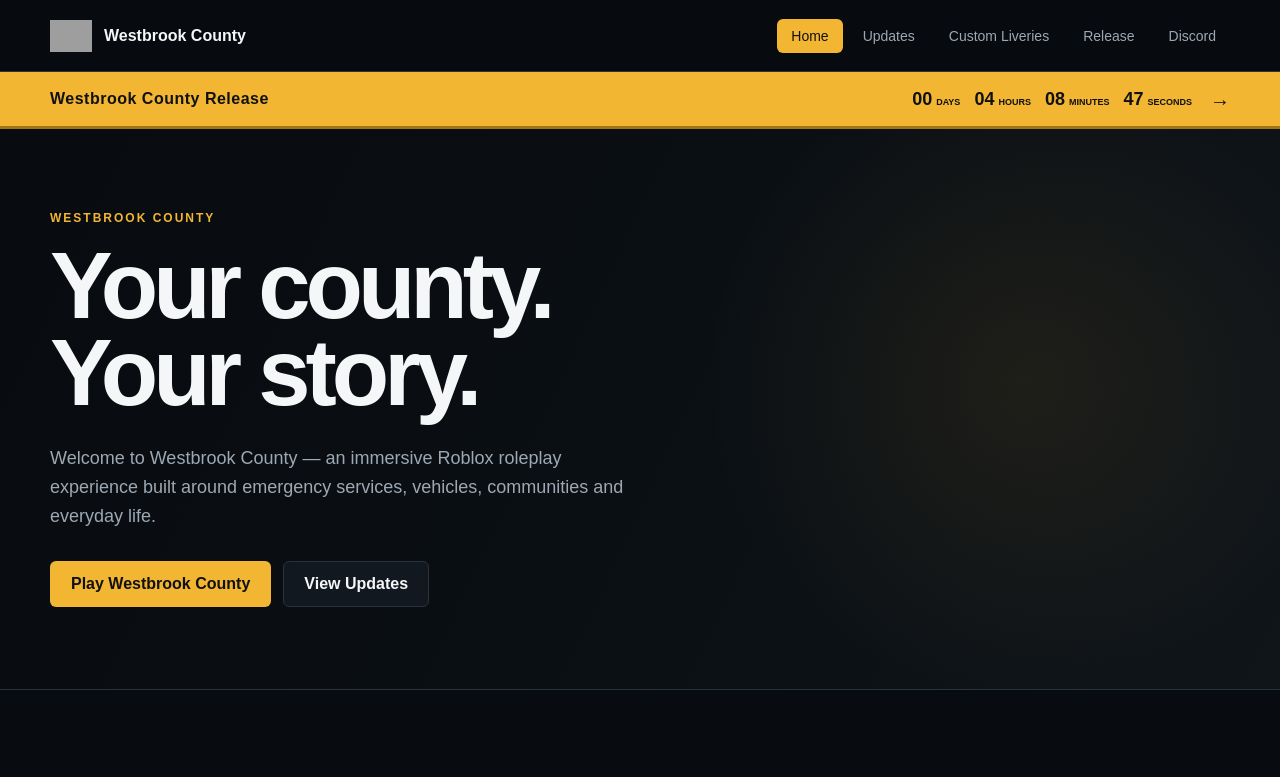
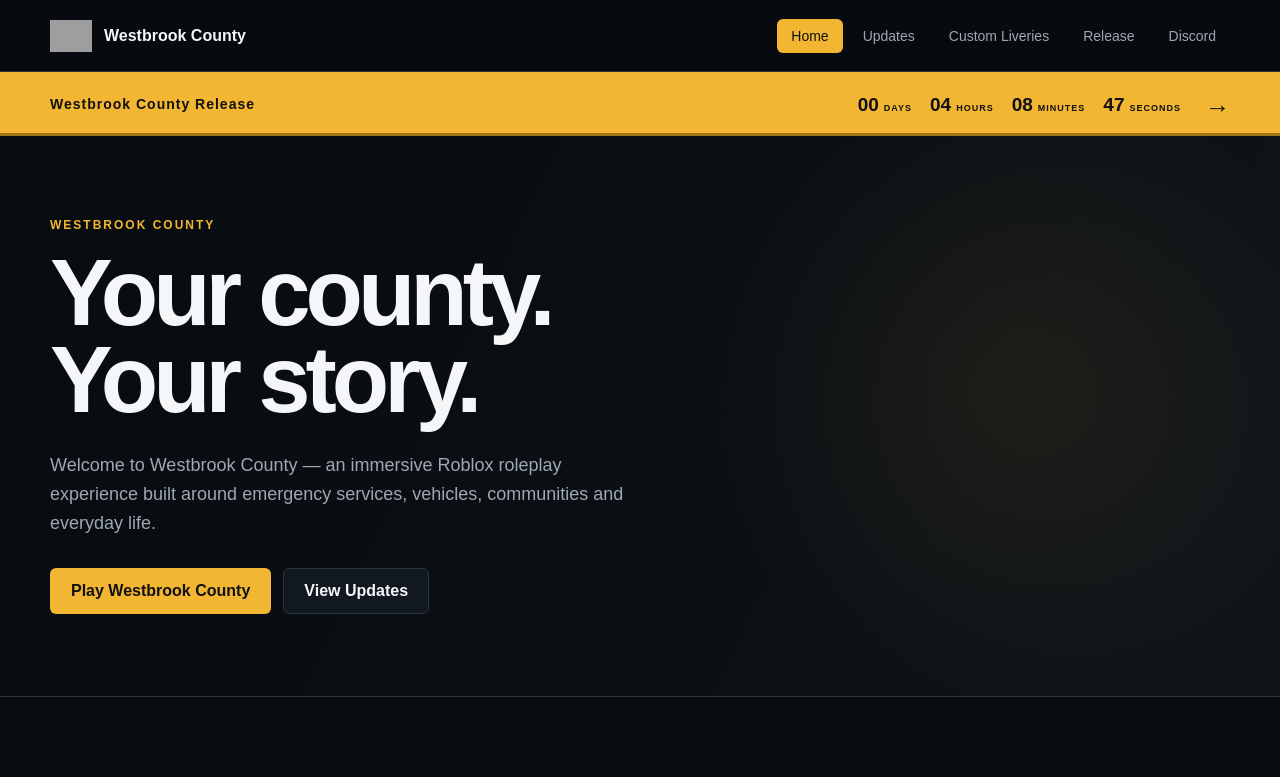
Before and after one commit to pineapplekid555-glitch/Westbrookcounty, a plain HTML site: page index.html in a window 1280 px wide. Shown: the top 777 px of the page. Drawn offline with Linux system fonts and the light colour scheme; grey boxes are pictures that could not be loaded.

Commit message:
Update styles.css

```diff
--- a/assets/css/styles.css
+++ b/assets/css/styles.css
@@ -608,3 +608,186 @@
         width: calc(100% - 28px) !important;
     }
 }
+/* ================================
+   RELEASE RIBBON - FINAL
+   ================================ */
+
+.countdown-ribbon {
+    display: block !important;
+    position: relative !important;
+
+    width: 100vw !important;
+    max-width: none !important;
+
+    height: 64px !important;
+    min-height: 64px !important;
+
+    margin: 0 !important;
+    padding: 0 !important;
+
+    background: #f2b632 !important;
+    color: #111111 !important;
+
+    border: 0 !important;
+    border-bottom: 3px solid #9f7515 !important;
+    border-radius: 0 !important;
+
+    box-shadow: none !important;
+
+    cursor: pointer !important;
+    text-decoration: none !important;
+
+    overflow: hidden !important;
+}
+
+.countdown-ribbon-inner {
+    width: min(1180px, calc(100% - 40px)) !important;
+    height: 64px !important;
+    min-height: 64px !important;
+
+    margin: 0 auto !important;
+    padding: 0 !important;
+
+    display: flex !important;
+    flex-direction: row !important;
+
+    align-items: center !important;
+    justify-content: space-between !important;
+
+    gap: 20px !important;
+}
+
+.countdown-ribbon .ribbon-title {
+    display: block !important;
+
+    margin: 0 !important;
+    padding: 0 !important;
+
+    color: #111111 !important;
+
+    font-size: 14px !important;
+    font-weight: 900 !important;
+    line-height: 1 !important;
+
+    letter-spacing: 1px !important;
+    white-space: nowrap !important;
+}
+
+.countdown-ribbon .ribbon-right {
+    display: flex !important;
+    flex-direction: row !important;
+
+    align-items: center !important;
+    justify-content: flex-end !important;
+
+    gap: 24px !important;
+
+    margin: 0 !important;
+    padding: 0 !important;
+}
+
+.countdown-ribbon .ribbon-countdown {
+    display: flex !important;
+    flex-direction: row !important;
+
+    align-items: center !important;
+
+    gap: 18px !important;
+
+    margin: 0 !important;
+    padding: 0 !important;
+}
+
+.countdown-ribbon .ribbon-unit {
+    display: flex !important;
+    flex-direction: row !important;
+
+    align-items: baseline !important;
+
+    gap: 5px !important;
+
+    margin: 0 !important;
+    padding: 0 !important;
+}
+
+.countdown-ribbon .ribbon-unit strong {
+    display: inline !important;
+
+    margin: 0 !important;
+    padding: 0 !important;
+
+    color: #111111 !important;
+
+    font-size: 19px !important;
+    font-weight: 900 !important;
+    line-height: 1 !important;
+}
+
+.countdown-ribbon .ribbon-unit small {
+    display: inline !important;
+
+    margin: 0 !important;
+    padding: 0 !important;
+
+    color: #111111 !important;
+
+    font-size: 9px !important;
+    font-weight: 900 !important;
+    line-height: 1 !important;
+
+    letter-spacing: 1px !important;
+}
+
+.countdown-ribbon .ribbon-arrow {
+    display: block !important;
+
+    margin: 0 !important;
+    padding: 0 !important;
+
+    color: #111111 !important;
+
+    font-size: 25px !important;
+    font-weight: 900 !important;
+    line-height: 1 !important;
+}
+
+/* MOBILE */
+
+@media (max-width: 700px) {
+
+    .countdown-ribbon {
+        height: auto !important;
+        min-height: 58px !important;
+    }
+
+    .countdown-ribbon-inner {
+        width: calc(100% - 28px) !important;
+        height: auto !important;
+        min-height: 58px !important;
+
+        padding: 10px 0 !important;
+
+        flex-direction: column !important;
+        align-items: flex-start !important;
+        justify-content: center !important;
+
+        gap: 8px !important;
+    }
+
+    .countdown-ribbon .ribbon-right {
+        width: 100% !important;
+        justify-content: space-between !important;
+    }
+
+    .countdown-ribbon .ribbon-countdown {
+        gap: 10px !important;
+    }
+
+    .countdown-ribbon .ribbon-unit strong {
+        font-size: 14px !important;
+    }
+
+    .countdown-ribbon .ribbon-unit small {
+        font-size: 8px !important;
+    }
+}
```
